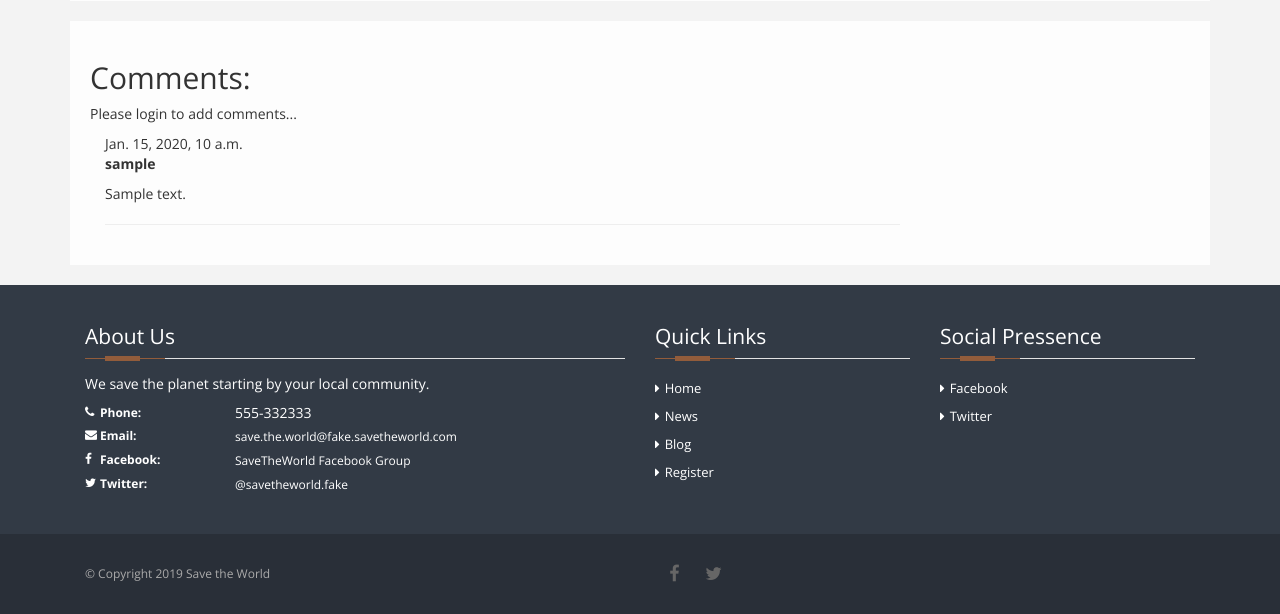
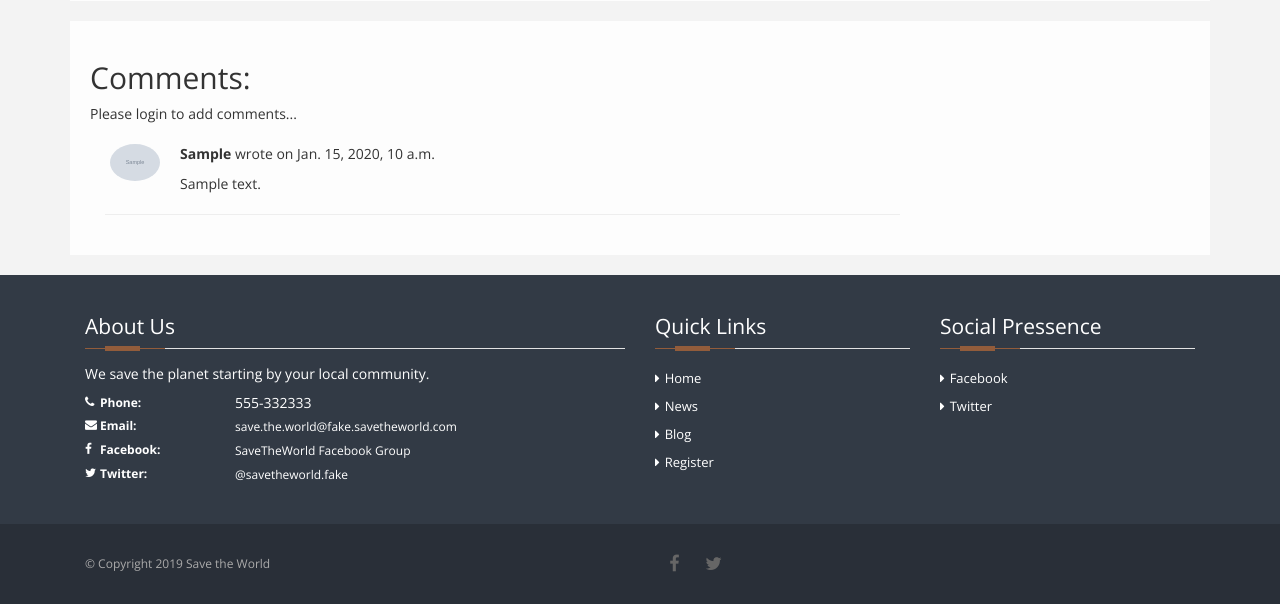
Before and after one commit to Narshe1412/Code-Institute-Django-Project, a Django app: page /posts/1/ in a window 1280 px wide. Shown: the part 771-1385 px from the top of the page. Run offline with Django 3.2, Linux system fonts and the light colour scheme; tables that the repository leaves empty hold one stand-in row (values such as "Sample post"); grey boxes marked "Sample" are stand-in pictures; some libraries are stand-ins or nearby versions.

Commit message:
added styling to comments section

```diff
--- a/post/templates/details.html
+++ b/post/templates/details.html
@@ -43,12 +43,12 @@
                             <p>Please login to add comments...</p>
                     {% endif %}
 
-                    <div class="row">
+                    <div class="row comment-list">
                         <div class="col-xs-9">
                             {% for comment in post.comments.all %}
-                            <div class="comment">
-                                <div class="date">{{ comment.created }}</div>
-                                <strong>{{ comment.author }}</strong>
+                            <div class="row">
+                                <img src="{{ post.author.userprofile.profile.url }}" alt="{{ post.author }} profile picture" class="comment-img pull-left img-responsive img-circle" name="author"></img>
+                                <p><strong>{{ comment.author|title }}</strong> wrote on <span class="date">{{ comment.created }}</span></p>
                                 <p>{{ comment.content|linebreaks }}</p>
                                 <hr />
                             </div>
--- a/static/css/styles.css
+++ b/static/css/styles.css
@@ -542,6 +542,10 @@ section.news {
     text-justify: auto;
 }
 
+.comment-list {
+    margin-top: 2rem;
+}
+
 /* Left column */
 
 .leftcolumn {
@@ -596,6 +600,11 @@ section.news {
 .author-img {
     max-width: 14rem;
     margin: 1.5rem;
+}
+
+.comment-img {
+    max-width: 5rem;
+    margin: 0 2rem 0.5rem 0.5rem;
 }
 
 /* Add a card effect for articles */
```
